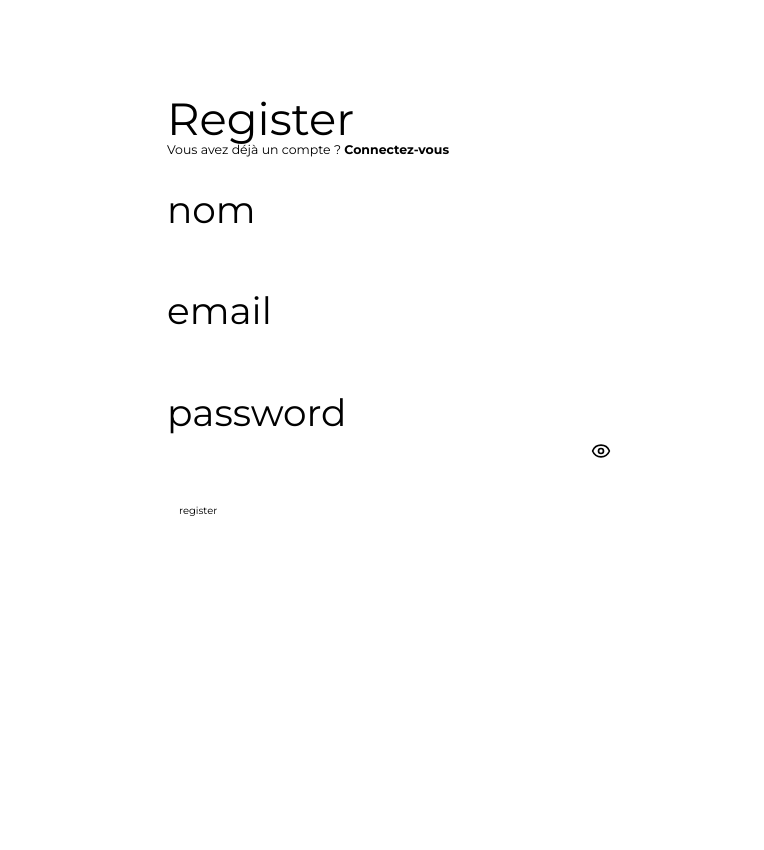
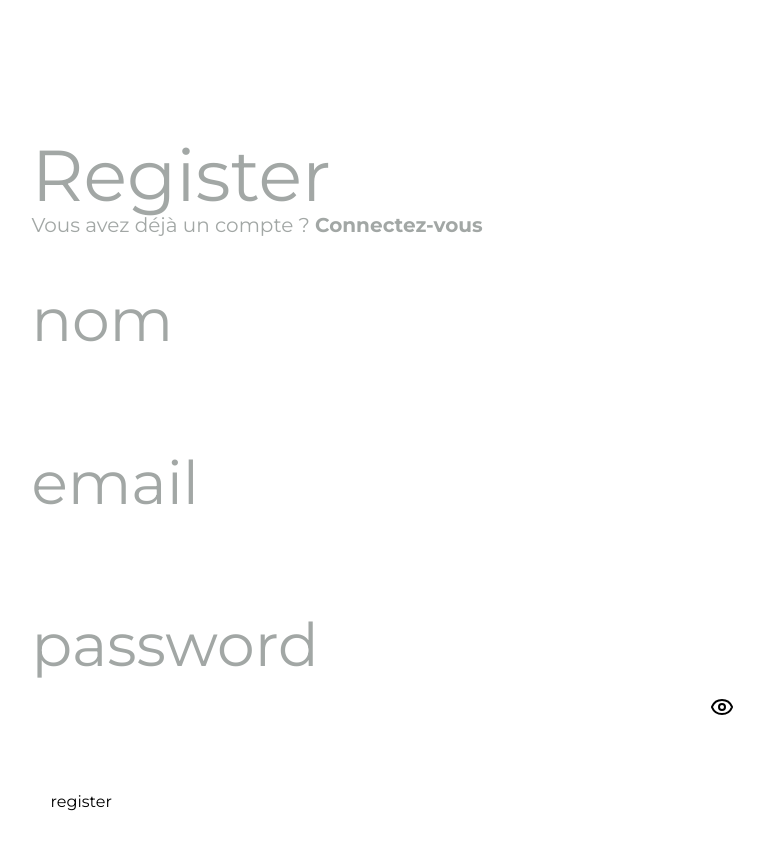
Before and after one commit to Evil-dave-dev/layer-by-layer, a Next.js app: page /RegisterPage in a window 1280 px wide. Shown: the top 850 px of the page, without its empty margins (247-1011 px from the left). Before the commit the page ends 800 px from the top, so only its background shows below. Built offline with nearby package versions, Linux system fonts and the light colour scheme; no server answers.

Commit message:
handle icon in button compoenent

```diff
--- a/package.json
+++ b/package.json
@@ -20,6 +20,7 @@
     "react": "^19.0.0",
     "react-dom": "^19.0.0",
     "react-firebase-hooks": "^5.1.1",
+    "react-icons": "^5.5.0",
     "sass": "^1.86.3",
     "tailwindcss": "^4.1.7"
   },
--- a/src/styles/globals.scss
+++ b/src/app/globals.css
@@ -1,7 +1,30 @@
-// @use "sass:map";
-@use "./breakpoints" as *;
+@import url("https://fonts.googleapis.com/css2?family=Montserrat:ital,wght@0,100..900;1,100..900&display=swap");
 @import "tailwindcss";
-@import url("https://fonts.googleapis.com/css2?family=Montserrat:ital,wght@0,100..900;1,100..900&display=swap");
+
+@theme {
+  --color-primary-200: #ffe099;
+  --color-primary-300: #ffc966;
+  --color-primary-400: #ffb43f;
+  --color-primary: #ff9000; /* DEFAULT */
+  --color-primary-600: #db7200;
+
+  --color-secondary-200: #ce9efd;
+  --color-secondary-300: #ae6efb;
+  --color-secondary-400: #924af7;
+  --color-secondary: #6610f2; /* DEFAULT */
+  --color-secondary-600: #4e0bd0;
+
+  --color-gray-400: #c5cac7;
+  --color-gray: #a2a7a5; /* DEFAULT */
+  --color-gray-600: #768f88;
+  --color-gray-700: #517870;
+  --color-gray-800: #33605c;
+
+  --borderRadius: 0.4rem;
+  --borderRadius-sm: 0.8rem;
+  --borderRadius-lg: 1.2rem;
+  --borderRadius-full: 999rem;
+}
 
 :root {
   /* Spacing (margins, paddings) */
@@ -13,70 +36,28 @@
   --space-xl: 3.2rem;
   --space-2xl: 4rem;
   --space-3xl: 6.4rem;
-
-  /* Border radius */
-  --radius-sm: 0.4rem;
-  --radius-md: 0.8rem;
-  --radius-lg: 1.2rem;
-  --radius-full: 999rem;
 }
 
-*,
-*::before,
-*::after {
+* {
   box-sizing: border-box;
-  margin: 0;
-  padding: 0;
 }
 
 html {
   font-family: "Montserrat", sans-serif;
-  font-size: 62.5%;
-  box-sizing: border-box;
   scroll-behavior: smooth;
   max-width: 100%;
   overflow-x: hidden;
 }
 
 body {
-  font-size: var(--font-md);
-  line-height: var(--line-normal);
   -webkit-font-smoothing: antialiased;
   -moz-osx-font-smoothing: grayscale;
   max-width: 100%;
   overflow-x: hidden;
 }
 
-a {
-  color: inherit;
-  text-decoration: none;
-}
-
-img,
-picture,
-video,
-canvas,
-svg {
-  display: block;
-  max-width: 100%;
-}
-
-input,
-button,
-textarea,
-select {
-  font: inherit;
-  border: none;
-  outline: none;
-  background: none;
-}
-
-ul {
-  list-style-type: none;
-}
-
 .page-wrapper {
-  padding: 7.2rem var(--space-lg);
+  padding: 6.3rem var(--space-lg);
   min-height: 100vh;
 }
 
--- a/src/app/layout.js
+++ b/src/app/layout.js
@@ -1,4 +1,4 @@
-import "../styles/globals.scss";
+import "./globals.css";
 import RootLayoutClient from "./RootLayoutClient";
 
 // fonctionnalité côté serveur, donc incompatible avec les composants clients
--- a/src/app/page.js
+++ b/src/app/page.js
@@ -6,8 +6,17 @@
 import Typography from "@/ui/design-system/typography";
 import { createProject, readProjects } from "@/services/projectService";
 import { readAllPaintings } from "@/services/paintingService";
-import { Plus } from "lucide-react";
+import {
+  CircleDollarSign,
+  Euro,
+  Plus,
+  PoundSterling,
+  RotateCw,
+  SkipBack,
+  SkipForward,
+} from "lucide-react";
 import styles from "@/styles/styles.module.scss";
+import Button from "@/ui/design-system/button/button";
 
 const HomePage = () => {
   const [projects, setProjects] = useState([]);
@@ -119,10 +128,20 @@
         <Typography component="h3" variant="h3">
           Peintures
         </Typography>
-        <div className={styles.projects__grid}>
-          {paintings.map((painting) => (
-            <div key={painting.id}>{painting.name}</div>
-          ))}
+        <div>
+          <Button
+            size="large"
+            icon={{ icon: SkipForward }}
+            iconPosition="right"
+          >
+            SkipForward
+          </Button>
+          <Button size="large" icon={{ icon: SkipBack }} iconPosition="left">
+            SkipBack
+          </Button>
+          <Button size="small" icon={{ icon: RotateCw }}>
+            Rotate
+          </Button>
         </div>
       </section>
     </>
--- a/src/styles/_breakpoints.scss
+++ /dev/null
@@ -1,16 +0,0 @@
-@use "sass:map";
-
-$breakpoints: (
-  x-small: 576px,
-  small: 768px,
-  medium: 992px,
-  large: 1200px,
-  x-large: 1400px,
-);
-
-@mixin breakpoint($size) {
-  $value: map.get($breakpoints, $size);
-  @media screen and (min-width: $value) {
-    @content;
-  }
-}
--- /dev/null
+++ b/src/types/iconProps.tsx
@@ -0,0 +1,3 @@
+export interface IconProps {
+  icon: React.ElementType;
+}
--- a/src/ui/components/Navbar/styles.module.scss
+++ b/src/ui/components/Navbar/styles.module.scss
@@ -4,6 +4,7 @@
   left: 0;
   width: 100%;
   display: flex;
+  background-color: #ffffff;
   justify-content: space-between;
   padding: var(--space-md) var(--space-lg);
   z-index: 1;
--- /dev/null
+++ b/src/ui/design-system/button/button.tsx
@@ -0,0 +1,109 @@
+import { IconProps } from "@/types/iconProps";
+import clsx from "clsx";
+
+interface Props {
+  size?: "small" | "medium" | "large";
+  variant?: "accent" | "secondary" | "outline" | "disabled" | "icon";
+  icon?: IconProps;
+  iconTheme?: "accent" | "secondary" | "gray";
+  iconPosition?: "left" | "right";
+  disabled?: boolean;
+  isLoading?: boolean;
+  children?: React.ReactNode;
+}
+
+const Button = ({
+  size = "medium",
+  variant = "accent",
+  icon,
+  iconTheme = "accent",
+  iconPosition = "right",
+  disabled,
+  isLoading,
+  children,
+}: Props) => {
+  let variantStyles: string = "",
+    sizeStyles: string = "",
+    iconSize: number = 0;
+
+  switch (variant) {
+    case "accent": // default
+      variantStyles = "bg-primary hover:bg-primary-400 text-white rounded";
+      break;
+    case "secondary":
+      variantStyles =
+        "bg-primary-200 hover:bg-primary-300/50 text-primary rounded";
+      break;
+    case "outline":
+      variantStyles =
+        "bg-white hover:bg-gray-400/50 border border-gray-500 text-gray-900 rounded";
+      break;
+    case "disabled":
+      variantStyles =
+        "bg-gray-400 border border-gray-400 text-gray-600 rounded cursor-not-allowed";
+      break;
+    case "icon":
+      if (iconTheme === "accent") {
+        variantStyles =
+          "bg-primary hover:bg-primary-400 text-white rounded-full";
+      }
+      if (iconTheme === "secondary") {
+        variantStyles =
+          "bg-primary-200 hover:bg-primary-300/50 text-primary rounded-full";
+      }
+      if (iconTheme === "gray") {
+        variantStyles = "bg-gray-700 hover:bg-gray-600 text-white rounded-full";
+      }
+      break;
+  }
+
+  switch (size) {
+    case "small":
+      sizeStyles = `text-sm font-medium  ${
+        variant === "icon"
+          ? "flex items-center justify-center w-[40px] h-[40px]"
+          : "px-[14px] py-[12px]"
+      }`;
+      iconSize = 18;
+      break;
+    case "medium": // default
+      sizeStyles = `text-base font-medium ${
+        variant === "icon"
+          ? "flex items-center justify-center w-[50px] h-[50px]"
+          : "px-[18px] py-[15px]"
+      }`;
+      iconSize = 20;
+      break;
+    case "large":
+      sizeStyles = `text-lg font-medium ${
+        variant === "icon"
+          ? "flex items-center justify-center w-[60px] h-[60px]"
+          : "px-[22px] py-[18px]"
+      }`;
+      iconSize = 24;
+      break;
+  }
+
+  return (
+    <>
+      <button
+        type="button"
+        className={clsx(variantStyles, iconSize, sizeStyles)}
+        onClick={() => console.log("click")}
+        disabled={disabled}
+      >
+        {icon && variant === "icon" ? (
+          <icon.icon size={iconSize} />
+        ) : (
+          <div className={clsx(icon && "flex items-center gap-1")}>
+            {icon && iconPosition === "left" && <icon.icon size={iconSize} />}
+            {children}
+            {icon && iconPosition === "right" && <icon.icon size={iconSize} />}
+          </div>
+        )}
+      </button>
+    </>
+  );
+};
+
+export default Button;
--- a/src/ui/design-system/typography.tsx
+++ b/src/ui/design-system/typography.tsx
@@ -82,8 +82,7 @@
         variantStyles,
         colorStyles,
         weight === "medium" && "font-medium",
-        classname,
-        "text-primary"
+        classname
       )}
     >
       {children}
--- a/tailwind.config.js
+++ /dev/null
@@ -1,33 +0,0 @@
-// tailwind.config.js
-module.exports = {
-  content: ["./src/**/*.{js,jsx,ts,tsx}"],
-  theme: {
-    colors: {
-      white: "#fff",
-      black: "#000",
-      primary: {
-        200: "#ADC8FF",
-        300: "#84A9FF",
-        400: "#6690FF",
-        DEFAULT: "#3366FF",
-        600: "#254EDB",
-      },
-      secondary: {
-        200: "#FBCCB8",
-        300: "#F4A793",
-        400: "#E98475",
-        DEFAULT: "#DB504A",
-        600: "#BC363B",
-      },
-      grey: {
-        400: "#C5CAC7",
-        DEFAULT: "#A2A7A5",
-        600: "#768F88",
-        700: "#517870",
-        800: "#33605C",
-      },
-      secondary: "#9333EA",
-    },
-  },
-  plugins: [],
-};
```
Also changed, not shown: 1 other file (tests, documents, lock files or other folders).
